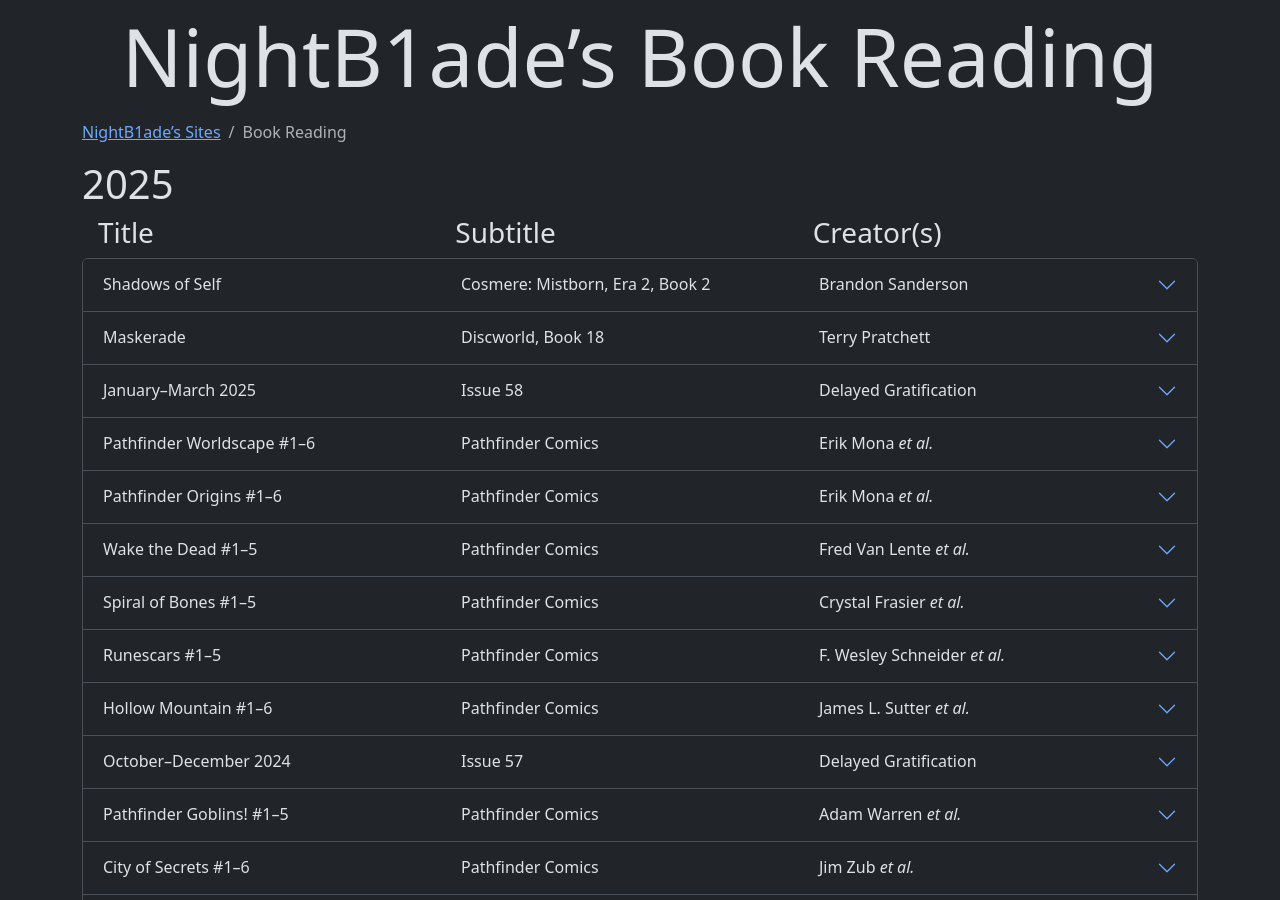
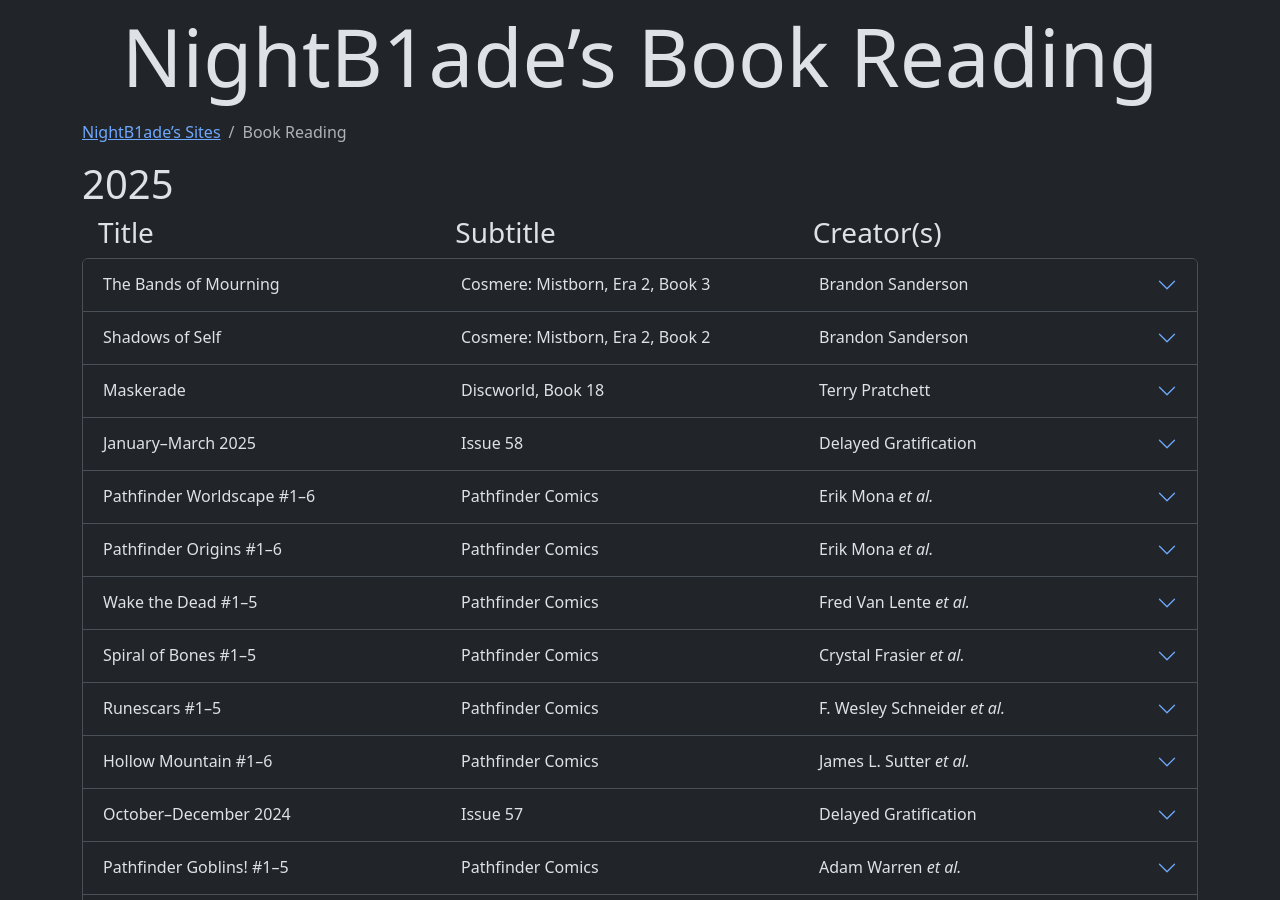
Before and after one commit to NightB1ade/BookReading, a Jekyll site: the page built from index.html, in a window 1280 px wide and 900 px high. Built offline with Jekyll 4.4.1, drawn with Linux system fonts in a browser that asks for light colours; some of the changed lines change nothing that is shown.

Commit message:
The Bands of Mourning: Add

```diff
--- a/_data/ReadingList.json
+++ b/_data/ReadingList.json
@@ -2701,4 +2701,50 @@
 			}
 		]
 	}
+	, {
+		"title": "The Bands of Mourning"
+		, "subtitle": "Cosmere: Mistborn, Era 2, Book 3"
+		, "creators": [
+			"Brandon Sanderson"
+		]
+		, "numPages": 447
+		, "notes": []
+		, "isbns": [{
+			"isbn": "9781473208278"
+			, "description": "Paperback"
+		}]
+		, "progress": [{
+				"date": "2025-09-29"
+				, "page": 58
+			}
+			, {
+				"date": "2025-09-30"
+				, "page": 143
+			}
+			, {
+				"date": "2025-10-01"
+				, "page": 169
+			}
+			, {
+				"date": "2025-10-02"
+				, "page": 202
+			}
+			, {
+				"date": "2025-10-03"
+				, "page": 233
+			}
+			, {
+				"date": "2025-10-06"
+				, "page": 271
+			}
+			, {
+				"date": "2025-10-07"
+				, "page": 339
+			}
+			, {
+				"date": "2025-10-08"
+				, "page": 447
+			}
+		]
+	}
 ]
```
